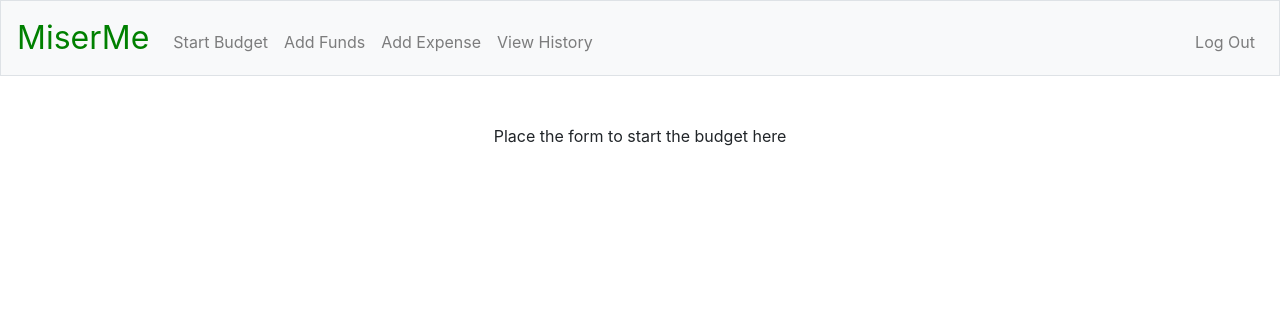
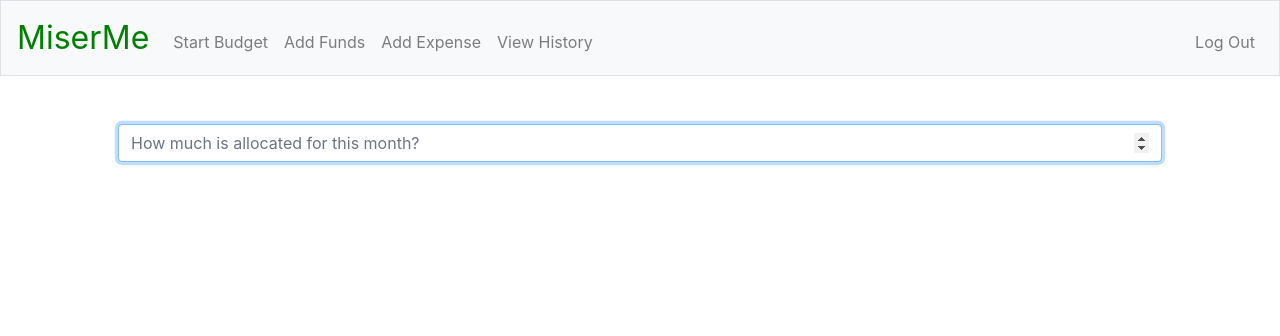
Before and after one commit to coole123/MiserMe, a Flask app: page /start_budget in a window 1280 px wide. Shown: the top 336 px of the page. Run offline with Flask 2, Linux system fonts and the light colour scheme; the visitor is signed in with stand-in values (Sample User, id 1); some libraries are stand-ins or nearby versions.

Commit message:
completed the start_budget function and added the query to insert the budget into history database

```diff
--- a/miserme/app.py
+++ b/miserme/app.py
@@ -93,6 +93,16 @@ def start_budget():
     """ Have the user begin the budget by inputting starting budget, starting funds """
     if request.method == "GET":
         return render_template("start_budget.html")
+    else:
+        user_budget = request.form.get("user_budget")
+
+        c.execute("UPDATE registrants SET budget = :user_budget WHERE id = :user_id", {"user_budget": user_budget, "user_id": session["user_id"]})
+
+        history_query = "Started the budget with %s." % user_budget
+
+        c.execute("INSERT INTO history (user_id, notes) VALUES (?, ?)", (session["user_id"], history_query))
+        conn.commit()
+        return redirect("/")
 
 @app.route("/add_funds", methods=["GET", "POST"])
 @login_required
--- a/miserme/templates/start_budget.html
+++ b/miserme/templates/start_budget.html
@@ -5,5 +5,10 @@
 {% endblock %}
 
 {% block main %}
-    <p>Place the form to start the budget here</p>
+    <form action="/start_budget" method="POST">
+        <!-- User inputs the budget for the month -->
+        <div class="form-group">
+            <input autofocus type="number" step="0.01" name="user_budget" placeholder="How much is allocated for this month?" min=1 class="form-control">
+        </div>
+    </form>
 {% endblock %}
```
Also changed, not shown: miserme/registrants.db, 1 other file.
